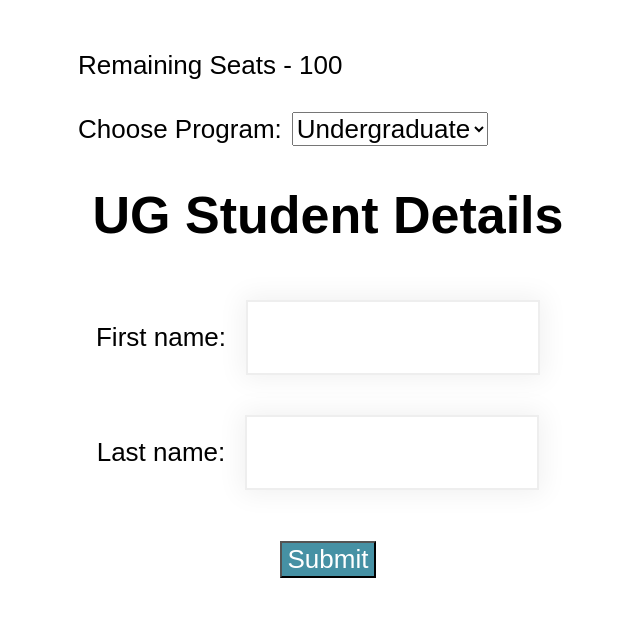
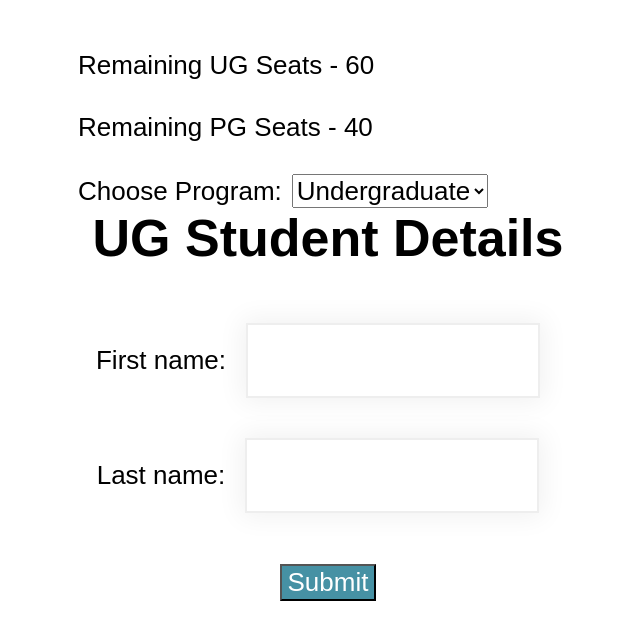
Before and after one commit to zeng-dong/just-react, a React (Create React App) app: page / in a window 1280 px wide. Shown: the top 640 px of the page, without its empty margins (22-662 px from the left). Built offline with nearby package versions, Linux system fonts and the light colour scheme.

Commit message:
conditional rendering

```diff
--- a/src/App.js
+++ b/src/App.js
@@ -4,18 +4,28 @@ import EnrolmentForm from './EnrolmentForm';
 
 function App() {
     const [program, setProgram] = useState('UG');
-    const [seats, setSeats] = useState(100);
+    const [ugSeats, setUgSeats] = useState(60);
+    const [pgSeats, setPgSeats] = useState(40);
+
     const handleChange = (event) => {
         setProgram(event.target.value);
     };
+
     const setUpdatedSeats = (updatedSeats) => {
-        setSeats(updatedSeats);
+        if (program === 'UG') {
+            setUgSeats(updatedSeats);
+        } else {
+            setPgSeats(updatedSeats);
+        }
     };
 
     return (
         <div className="App">
             <div className="programs">
-                <label>Remaining Seats - {seats}</label>
+                <label>Remaining UG Seats - {ugSeats}</label>
+                <br />
+                <br />
+                <label>Remaining PG Seats - {pgSeats}</label>
                 <br />
                 <br />
                 <label>Choose Program:</label>
@@ -31,7 +41,7 @@ function App() {
             <EnrolmentForm
                 chosenProgram={program}
                 setUpdatedSeats={setUpdatedSeats}
-                currentSeats={seats}
+                currentSeats={program === 'UG' ? ugSeats : pgSeats}
             />
         </div>
     );
```
